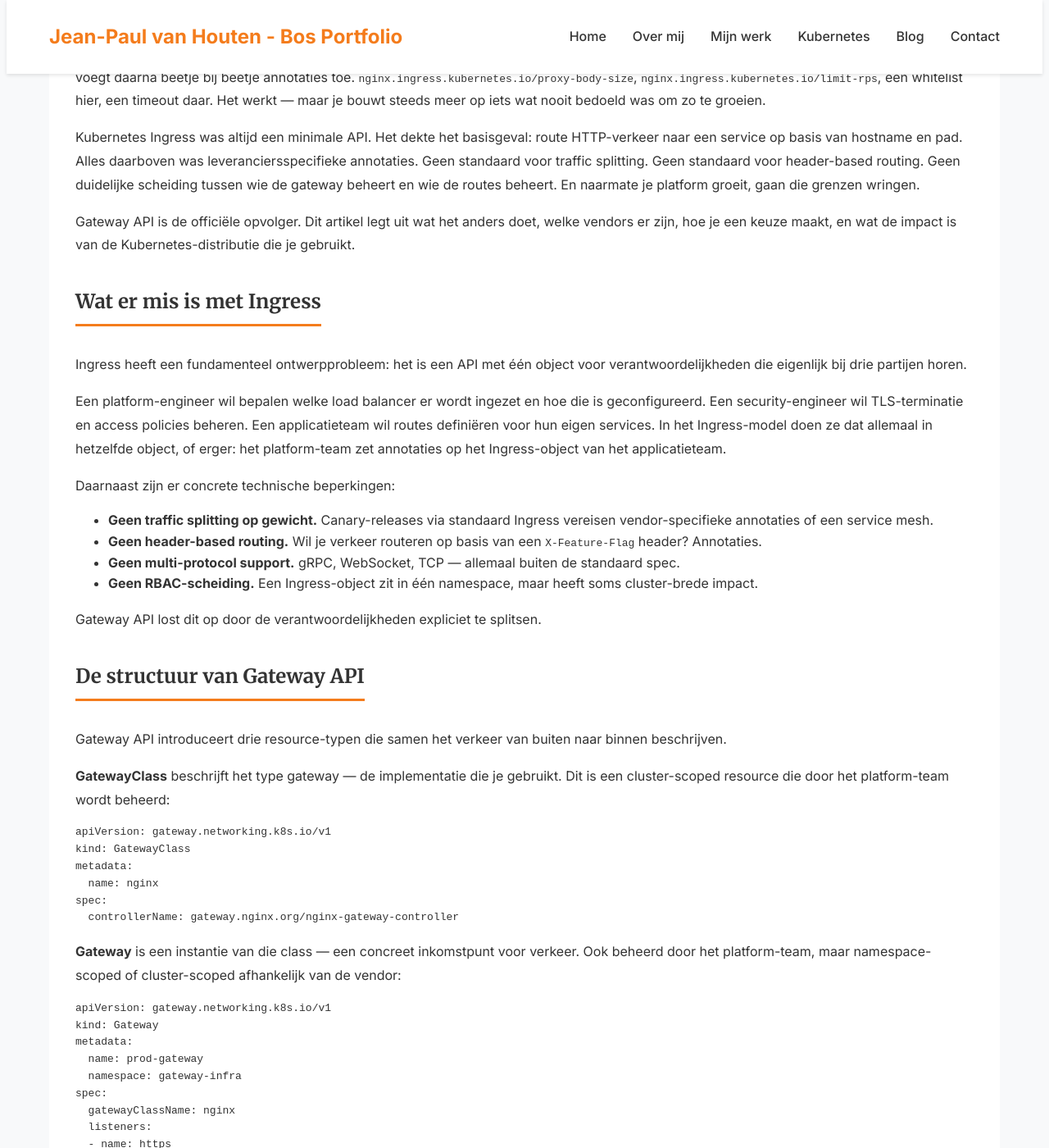
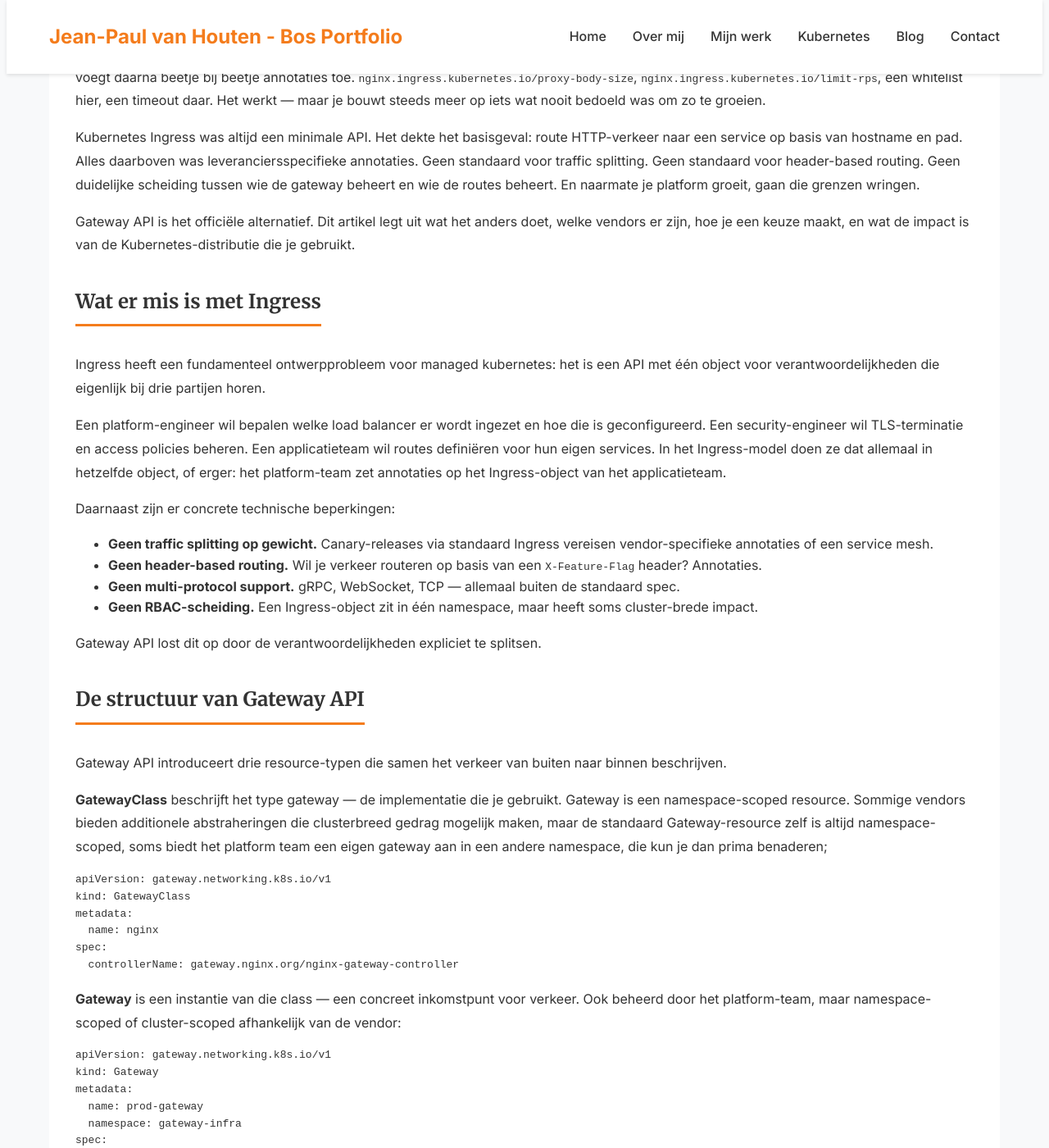
Before and after one commit to vanhoutenbos/personal-website, a Jekyll site: the page built from _posts/2026-05-07-ingress-naar-gateway-api.md, in a window 1280 px wide and 1400 px high, scrolled down 848 px. Shown: the whole window at 82% size. Built offline with Jekyll 4.4.1, drawn with Linux system fonts in a browser that asks for light colours.

Commit message:
Update 2026-05-07-ingress-naar-gateway-api.md

````diff
--- a/_posts/2026-05-07-ingress-naar-gateway-api.md
+++ b/_posts/2026-05-07-ingress-naar-gateway-api.md
@@ -4,7 +4,7 @@ date: 2026-05-07 06:00:00 +0200
 categories: [Kubernetes, Networking]
 layout: single
 permalink: /blog/:year/:month/:day/:title.html
-description: "Kubernetes Ingress heeft zijn grenzen bereikt. Gateway API is de opvolger — maar welke vendor kies je, en hoe pakt die keuze uit op AKS, EKS of OpenShift? Dit artikel legt het uit."
+description: "Kubernetes Ingress heeft zijn grenzen bereikt. Gateway API is het alternatief — maar welke vendor kies je, en hoe pakt die keuze uit op AKS, EKS of OpenShift? Dit artikel legt het uit."
 image: /assets/img/post-default.svg
 image_alt: "Van Kubernetes Ingress naar Gateway API: architectuur en vendorkeuze"
 tags: [Kubernetes, Networking, Gateway API, Ingress, NGINX, Istio, AKS, EKS, OpenShift]
@@ -20,11 +20,11 @@ Als je al een tijdje met Kubernetes werkt, ken je het patroon: je begint met een
 
 Kubernetes Ingress was altijd een minimale API. Het dekte het basisgeval: route HTTP-verkeer naar een service op basis van hostname en pad. Alles daarboven was leveranciersspecifieke annotaties. Geen standaard voor traffic splitting. Geen standaard voor header-based routing. Geen duidelijke scheiding tussen wie de gateway beheert en wie de routes beheert. En naarmate je platform groeit, gaan die grenzen wringen.
 
-Gateway API is de officiële opvolger. Dit artikel legt uit wat het anders doet, welke vendors er zijn, hoe je een keuze maakt, en wat de impact is van de Kubernetes-distributie die je gebruikt.
+Gateway API is het officiële alternatief. Dit artikel legt uit wat het anders doet, welke vendors er zijn, hoe je een keuze maakt, en wat de impact is van de Kubernetes-distributie die je gebruikt.
 
 ## Wat er mis is met Ingress
 
-Ingress heeft een fundamenteel ontwerpprobleem: het is een API met één object voor verantwoordelijkheden die eigenlijk bij drie partijen horen.
+Ingress heeft een fundamenteel ontwerpprobleem voor managed kubernetes: het is een API met één object voor verantwoordelijkheden die eigenlijk bij drie partijen horen.
 
 Een platform-engineer wil bepalen welke load balancer er wordt ingezet en hoe die is geconfigureerd. Een security-engineer wil TLS-terminatie en access policies beheren. Een applicatieteam wil routes definiëren voor hun eigen services. In het Ingress-model doen ze dat allemaal in hetzelfde object, of erger: het platform-team zet annotaties op het Ingress-object van het applicatieteam.
 
@@ -41,7 +41,7 @@ Gateway API lost dit op door de verantwoordelijkheden expliciet te splitsen.
 
 Gateway API introduceert drie resource-typen die samen het verkeer van buiten naar binnen beschrijven.
 
-**GatewayClass** beschrijft het type gateway — de implementatie die je gebruikt. Dit is een cluster-scoped resource die door het platform-team wordt beheerd:
+**GatewayClass** beschrijft het type gateway — de implementatie die je gebruikt. Gateway is een namespace-scoped resource. Sommige vendors bieden additionele abstraheringen die clusterbreed gedrag mogelijk maken, maar de standaard Gateway-resource zelf is altijd namespace-scoped, soms biedt het platform team een eigen gateway aan in een andere namespace, die kun je dan prima benaderen;
 
 ```yaml
 apiVersion: gateway.networking.k8s.io/v1
````
